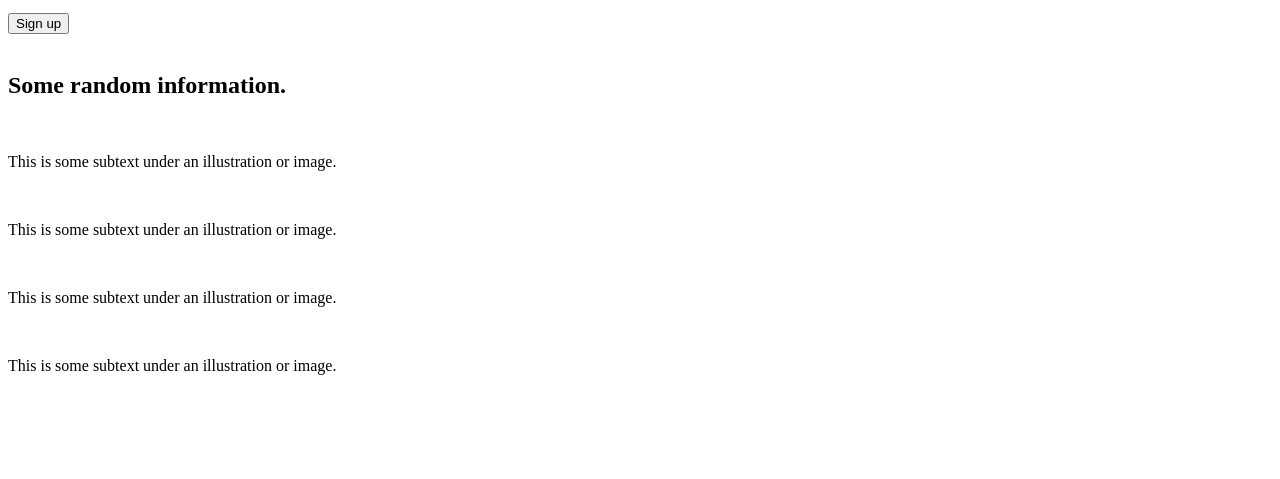
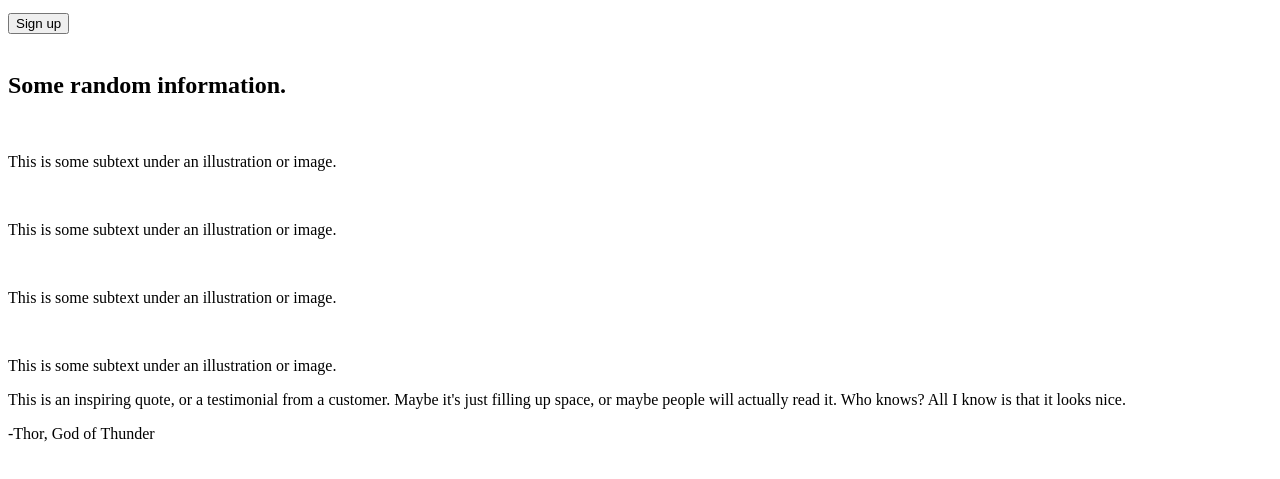
Before and after one commit to 33Kerem/landing_page, a plain HTML site: page index.html in a window 1280 px wide. Shown: the part 235-714 px from the top of the page. Drawn offline with Linux system fonts and the light colour scheme.

Commit message:
add quote section html

```diff
--- a/index.html
+++ b/index.html
@@ -46,6 +46,10 @@
         <p>This is some subtext under an illustration or image.</p>
       </div>
     </div>
+    <div class="quote">
+      <p>This is an inspiring quote, or a testimonial from a customer. Maybe it's just filling up space, or maybe people will actually read it. Who knows? All I know is that it looks nice.</p>
+      <p>-Thor, God of Thunder</p>
+    </div>
   </div>
 </body>
 </html>
```
